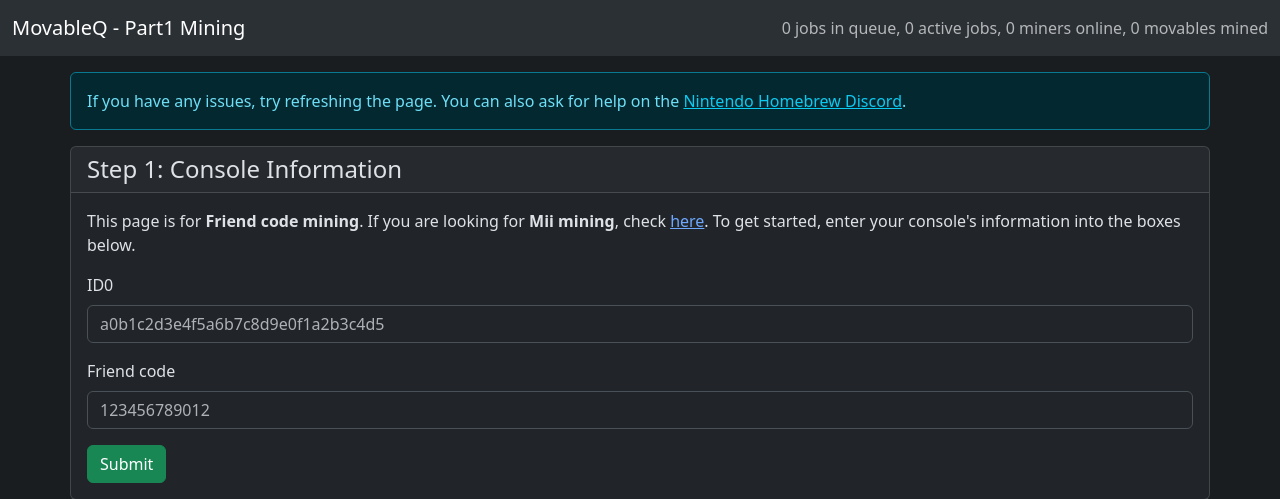
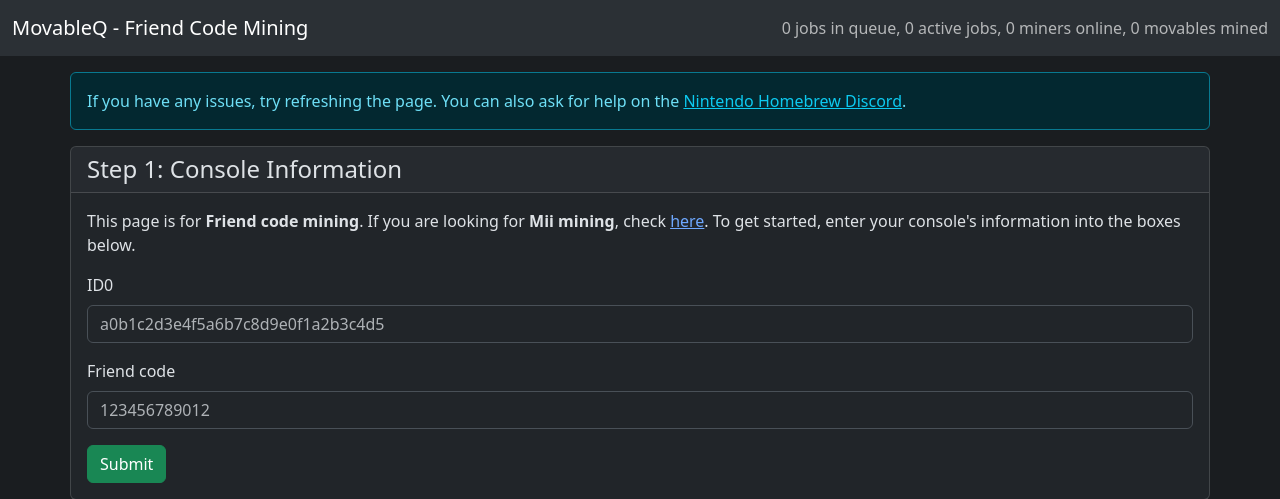
Before and after one commit to cm-360/MovableQ, a Flask app: page /fc in a window 1280 px wide. Shown: the top 499 px of the page. Run offline with Flask 3, Linux system fonts and the light colour scheme; some libraries are stand-ins or nearby versions.

Commit message:
oops, title

```diff
--- a/templates/pages/fc.html
+++ b/templates/pages/fc.html
@@ -1,6 +1,6 @@
 {% extends "layouts/base.html" %}
 
-{% block title %}{{ site_title }} - Part1 Mining{% endblock %}
+{% block title %}{{ site_title }} - Friend Code Mining{% endblock %}
 
 {% block content %}
 	<div class="alert alert-info" role="alert">
```
